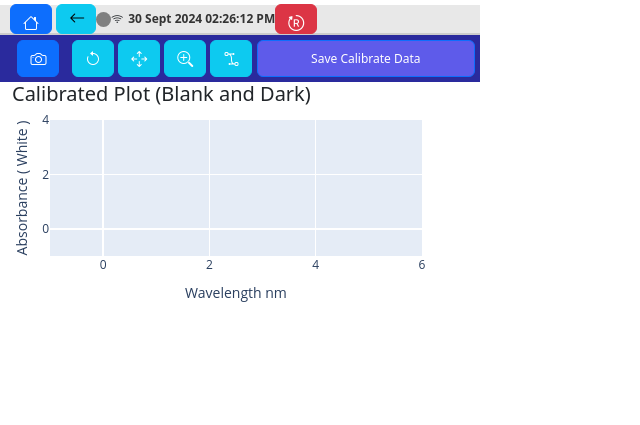
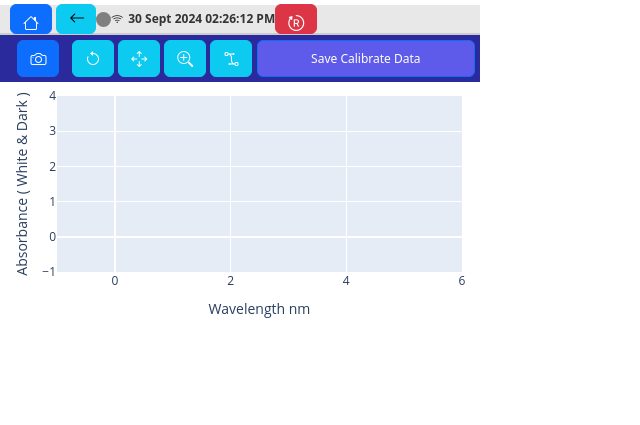
Before and after one commit to SanchithaUdana/Spectrometer-Project, a Flask app: page /calibratePlot in a window 1280 px wide. Shown: the top 425 px of the page, without its empty margins (0-640 px from the left). Run offline with Flask 2, Linux system fonts and the light colour scheme; some libraries are stand-ins or nearby versions.

Commit message:
ui fixed

```diff
--- a/app.py
+++ b/app.py
@@ -85,7 +85,7 @@ def transmissionParameters():
 
 @app.route('/whiteReference')
 def whiteReference():
-    return render_template('whiteReference.html')  # Corrected the spelling
+    return render_template('whiteReferance.html')  # Corrected the spelling
 
 
 @app.route('/darkReference')
@@ -141,7 +141,7 @@ def plot_data2():
     fig.add_trace(go.Scatter(x=x, y=y, mode='lines+markers', name='Sensor Data 2'))
     fig.update_layout(
         xaxis_title="Wavelength nm",
-        yaxis_title="Absorbance ( White )",
+        yaxis_title="Absorbance ( Dark )",
         height=320,
         width=480
     )
@@ -187,6 +187,36 @@ def plot_data3():
     return jsonify({'figure': graphJSON, 'config': config})
 
 
+
+# New route for the third plot with different data
+@app.route('/plot-data4')
+def plot_data4():
+    # Generate random dataset
+    y = np.random.random(2088)
+    x = np.linspace(300, 900, 100)
+
+    # Create Plotly figure
+    fig = go.Figure()
+    fig.add_trace(go.Scatter(x=x, y=y, mode='lines+markers', name='Sensor Data 3'))
+    fig.update_layout(
+        xaxis_title="Wavelength nm",
+        yaxis_title="Absorbance ( White & Dark )",
+        height=320,
+        width=480
+    )
+
+    # Custom toolbar configuration
+    config = {
+        'displaylogo': False,
+        'modeBarButtonsToRemove': ['lasso2d', 'autoScale2d', 'hoverClosestCartesian',
+                                   'hoverCompareCartesian', 'zoom2d', 'pan2d', 'zoomIn2d', 'zoomOut2d', 'resetScale2d',
+                                   'select2d', 'toggleSpikelines', 'toImage']
+    }
+
+    graphJSON = fig.to_json()
+    return jsonify({'figure': graphJSON, 'config': config})
+
+
 ###################
 #  Main Function  #
 ###################
--- a/templates/absorbance.html
+++ b/templates/absorbance.html
@@ -75,7 +75,7 @@
             // Modify layout to reduce top margin
             plotData.layout.margin = {
                 l: 30,  // left margin
-                r: 70,  // right margin
+                r: 30,  // right margin
                 b: 130,  // bottom margin
                 t: 5,  // top margin: reduce this value to move closer to the top
                 pad: 0  // padding
--- a/templates/absorbanceParameters.html
+++ b/templates/absorbanceParameters.html
@@ -221,11 +221,11 @@
                 <h2 class="form-title">Reference Type</h2>
 
                 <!-- Reference Type -->
-                <a href="{{ url_for('blankReference') }}">
+                <a href="{{ url_for('darkReference') }}">
                     <div class="d-flex justify-content-between">
 
                         <button type="button" style="height: 40px; width: 80px"
-                                class="btn btn-outline-secondary btn-custom">Get the Blank and Dark Reference
+                                class="btn btn-outline-secondary btn-custom bi bi-arrow-right-square-fill">Get Dark & White Reference
                         </button>
 
                     </div>
--- a/templates/appType.html
+++ b/templates/appType.html
@@ -48,18 +48,18 @@
             <a href="{{ url_for('absorbance') }}">
                 <button href="#" class="btn btn-light btn-custom btn-click" style="width: 104px; height: 140px">
                     <img src="static/Reflectance.png" alt="Icon" width="74px" height="74px" class="me-2">
-                    Reflectance
+                    Reflectence
                 </button>
             </a>
 
-            <a href="{{ url_for('reflectance') }}">
+            <a href="#">
                 <button href="#" class="btn btn-light btn-custom btn-click" style="width: 104px; height: 140px">
                     <img src="static/adaption.png" alt="Icon" width="74px" height="74px" class="me-2">
                     Absorbance
                 </button>
             </a>
 
-            <a href="{{ url_for('transmission') }}">
+            <a href="#">
                 <button class="btn btn-light btn-custom btn-click" style="width: 104px; height: 140px">
                     <img src="static/Transmission.png" alt="Icon" width="74px" height="74px" class="me-2">
                     Transmission
--- a/templates/calibratePlot.html
+++ b/templates/calibratePlot.html
@@ -200,8 +200,6 @@
 </script>
 
 
-
-
 <!-- Navigation bar -->
 <style>
     .settings-bar {
@@ -251,13 +249,13 @@
 
 
 <div class="settings-bar">
-{#    <a href="#" id="play-btn" class="btn btn-primary"><i class="bi bi-play-fill"></i></a>#}
+    {#    <a href="#" id="play-btn" class="btn btn-primary"><i class="bi bi-play-fill"></i></a>#}
     &nbsp;
-{#    <a href="#" id="pause-btn" class="btn btn-primary"><i class="bi bi-caret-right-square-fill"></i></a>#}
+    {#    <a href="#" id="pause-btn" class="btn btn-primary"><i class="bi bi-caret-right-square-fill"></i></a>#}
     &nbsp;
     <a href="#" id="save-btn" class="btn btn-primary"><i class="bi bi-camera"></i></a>
     &nbsp;
-{#    <a href="#" id="stop-btn" class="btn btn-primary"><i class="bi bi-stop-fill"></i></a>#}
+    {#    <a href="#" id="stop-btn" class="btn btn-primary"><i class="bi bi-stop-fill"></i></a>#}
     &nbsp;
     <a href="#" id="reset-btn" class="btn btn-info"><i class="bi bi-arrow-counterclockwise"></i></a>
     &nbsp;
@@ -275,16 +273,9 @@
 <!-- Main content area -->
 <div class="container">
 
-    <div class="d-flex align-items-center">
-    <p class="h5 mb-0 me-3">Calibrated Plot (Blank and Dark)</p>
-
-
-</div>
-
-
     <div class="chart-container">
         <!-- Plotly chart container -->
-        <div id="plot" class="img-fluid" style="width: 100%; height: 100%;"></div>
+        <div id="plot4" class="img-fluid" style="width: 100%; height: 100%;"></div>
     </div>
 </div>
 
@@ -305,7 +296,7 @@
 
     $(document).ready(function () {
         // Fetch the plot data and config from the Flask endpoint
-        $.getJSON('/plot-data', function (response) {
+        $.getJSON('/plot-data4', function (response) {
             var plotData = JSON.parse(response.figure); // Extract the figure data
             var config = response.config; // Extract the config data
 
@@ -316,35 +307,35 @@
             // Modify layout to reduce top margin
             plotData.layout.margin = {
                 l: 30,  // left margin
-                r: 70,  // right margin
-                b: 170,  // bottom margin
+                r: 30,  // right margin
+                b: 130,  // bottom margin
                 t: 5,  // top margin: reduce this value to move closer to the top
                 pad: 0  // padding
             };
 
             // Plot the figure with data, layout, and config
-            Plotly.newPlot('plot', data, layout, config);
+            Plotly.newPlot('plot4', data, layout, config);
 
             // Custom toolbar button actions
             $('#zoom-btn').on('click', function () {
                 currentMode = 'zoom';
-                Plotly.relayout('plot', {'dragmode': 'zoom'});
+                Plotly.relayout('plot4', {'dragmode': 'zoom'});
             });
 
             $('#pan-btn').on('click', function () {
                 currentMode = 'pan';
-                Plotly.relayout('plot', {'dragmode': 'pan'});
+                Plotly.relayout('plot4', {'dragmode': 'pan'});
             });
 
             $('#reset-btn').on('click', function () {
-                Plotly.relayout('plot', {
+                Plotly.relayout('plot4', {
                     'xaxis.autorange': true,
                     'yaxis.autorange': true
                 });
             });
 
             $('#save-btn').on('click', function () {
-                Plotly.downloadImage('plot', {format: 'png', filename: 'plot_image'});
+                Plotly.downloadImage('plot4', {format: 'png', filename: 'plot_image'});
             });
 
             $('#stop-btn').on('click', function () {
```
Also changed, not shown: templates/darkReference.html (renamed from templates/darkReferance.html, +12 -21 lines), templates/whiteReferance.html (+8 -37 lines).
